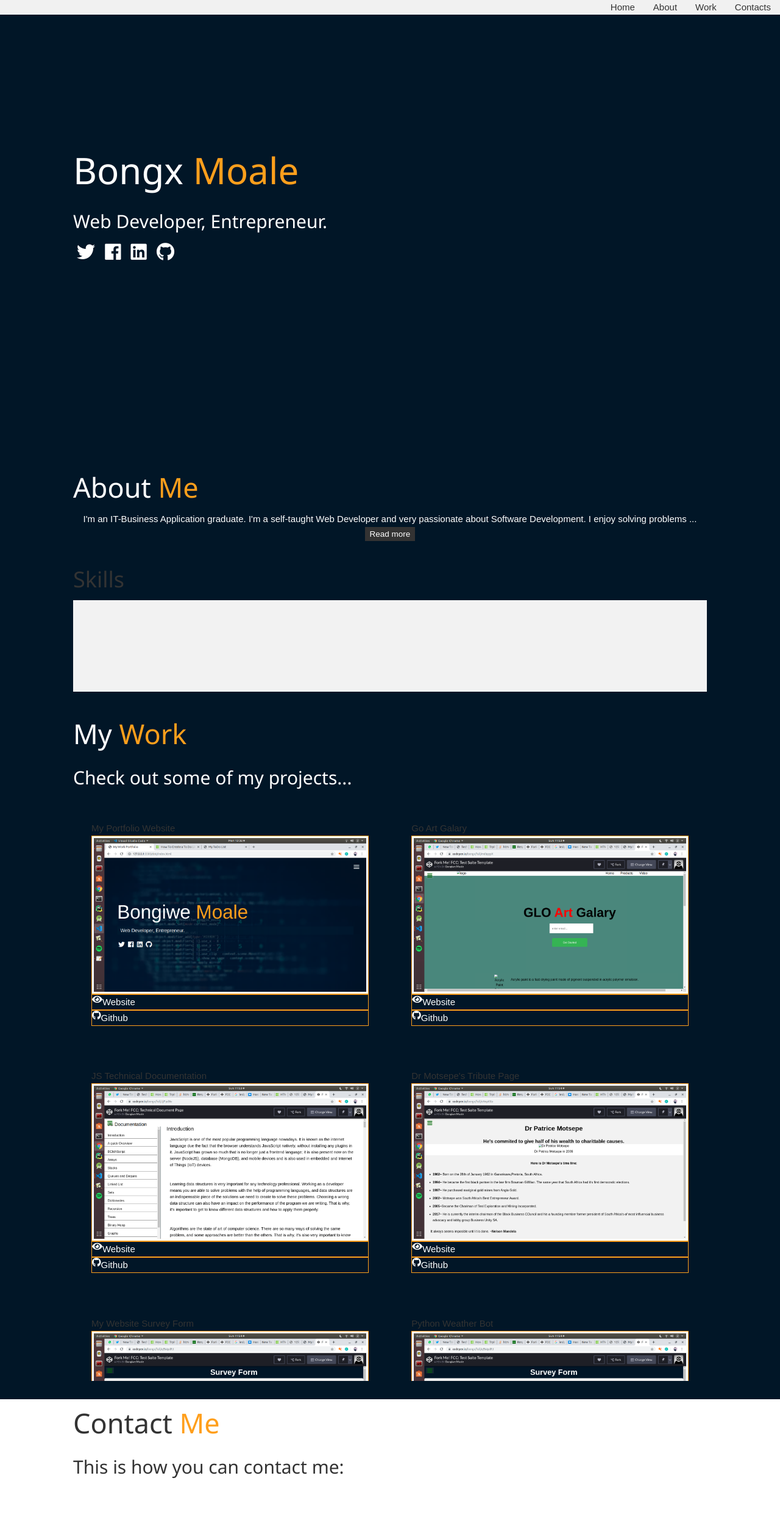
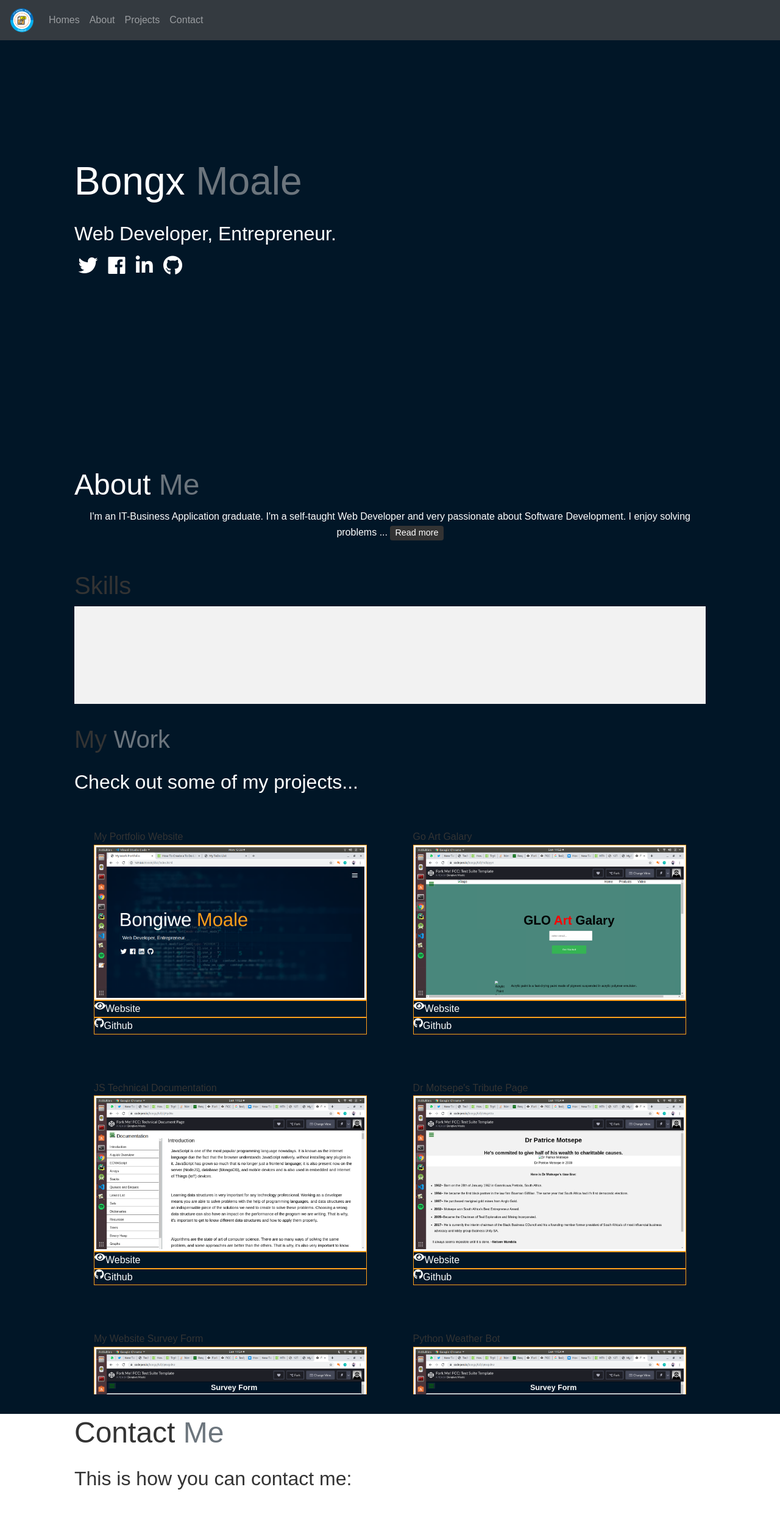
Before and after one commit to Bongx/Profile, a website: page index.html in a window 1280 px wide. Shown: the top 2492 px of the page at 61% size. Drawn offline with nearby package versions, Linux system fonts and the light colour scheme; a script that the page names is missing; files whose address does not match are found by name.

Commit message:
update index.html

```diff
--- a/app.js
+++ b/app.js
@@ -14,24 +14,3 @@ let myFunction = () => {
     moreText.style.display = "inline";
   }
 }
-
-//media queries
-let myFunction1 = () => {
-  let x = document.getElementById("myNavBar");
-
-  if (x.className === "navbar") {
-    x.className += "responsive";
-  } else {
-    x.className = "navbar";
-  }
-}
-//Responsive Nav Bar
-let myNav = () => {
-  var x = document.getElementById("demo");
-  if (x.className.indexOf("w3-show") == -1) {
-    x.className += " w3-show";
-  } else {
-    x.className = x.className.replace(" w3-show", "");
-  }
-
-}
--- a/index.html
+++ b/index.html
@@ -8,32 +8,38 @@
   <link rel="stylesheet" href="https://use.fontawesome.com/releases/v5.6.3/css/all.css"
     integrity="sha384-UHRtZLI+pbxtHCWp1t77Bi1L4ZtiqrqD80Kn4Z8NTSRyMA2Fd33n5dQ8lWUE00s/" crossorigin="anonymous" />
   <link rel="stylesheet" href="https://unpkg.com/aos@next/dist/aos.css" />
-  <link rel="stylesheet" href="https://www.w3schools.com/w3css/4/w3.css">
 
+  <link rel="stylesheet" href="https://cdnjs.cloudflare.com/ajax/libs/font-awesome/4.7.0/css/font-awesome.min.css" />
+  <link rel="stylesheet" href="https://maxcdn.bootstrapcdn.com/bootstrap/4.3.1/css/bootstrap.min.css" />
   <link rel="stylesheet" href="style.css" />
   <title>My Work Portfolio</title>
 </head>
 
 <body>
 
-  <nav class="navbar" id="myNavBar">
-    <div class="w3-bar w3-light-grey ">
-      <div class="nav w3-right">
-        <a href="#Home" class="w3-bar-item w3-button w3-hide-small w3-hover-green">Home</a>
-        <a href="#About" class="w3-bar-item w3-button w3-hide-small w3-hover-green ">About</a>
-        <a href="#Work" class="w3-bar-item w3-button w3-hide-small w3-hover-green">Work</a>
-        <a href="#Contact" class="w3-bar-item w3-button w3-hide-small w3-hover-green">Contacts</a>
-        <a href="javascript:void(0)" class="w3-bar-item w3-button w3-hide-large w3-hide-medium w3-right"
-          onclick="myNav()">&#9776;</a>
-      </div>
-
-    </div>
-
-    <div id="demo" class="mybar  w3-bar-block w3-red w3-hide w3-hide-large w3-hide-medium" style="margin-top:46px">
-      <a href="#Home" class="w3-bar-item w3-button" onclick="myNav()">Home</a>
-      <a href="#About" class="w3-bar-item w3-button" onclick="myNav()">About</a>
-      <a href="#Work" class="w3-bar-item w3-button" onclick="myNav()">Work</a>
-      <a href="#Contact" class="w3-bar-item w3-button" onclick="myNav()">Contact</a>
+  <!--Navigation-->
+  <nav class="navbar navbar-expand-md  bg-dark navbar-dark fixed-top">
+    <a class="navbar-brand" href="#">
+      <img src="img/javascript.png" alt="Logo" style="width:40px;" />
+    </a>
+    <button class="navbar-toggler" type="button" data-toggle="collapse" data-target="#collapsibleNavbar">
+      <span class="navbar-toggler-icon"></span>
+    </button>
+    <div class="collapse navbar-collapse" id="collapsibleNavbar">
+      <ul class="navbar-nav">
+        <li class="nav-item">
+          <a class="nav-link" href="#Home">Homes</a>
+        </li>
+        <li class="nav-item">
+          <a class="nav-link" href="#About">About</a>
+        </li>
+        <li class="nav-item">
+          <a class="nav-link" href="#Projects">Projects</a>
+        </li>
+        <li class="nav-item">
+          <a class="nav-link" href="#Contact">Contact</a>
+        </li>
+      </ul>
     </div>
   </nav>
   <!--Home-->
@@ -78,7 +84,8 @@
             on enhancing my skills in HTML5,CSS, and JavaScript through creating real life and
             problem solving projects.
           </span>
-          <button onclick="myFunction()" id="myBtn">Read more</button>
+          <button type="button" class="btn btn-info" id="myBtn" onclick="myFunction()">Read more</button>
+
 
         </p>
 
@@ -106,7 +113,8 @@
           <div data-iframe-width="150" data-iframe-height="270"
             data-share-badge-id="f070b382-94d7-4487-8ded-f9dde3067a6c">
           </div>
-          <script type="text/javascript" async src="//cdn.youracclaim.com/assets/utilities/embed.js"></script>
+          <script type="text/javascript" async src="//cdn.youracclaim.com/assets/utilities/embed.js" Samesite=none>
+          </script>
         </div>
         <!--Html and CSS-->
         <div class="skill-card">
@@ -121,7 +129,7 @@
 
   </section>
   <!--Work-->
-  <section class="Work" id="Work">
+  <section class="Work" id="Projects">
     <div class="container">
       <h1 class="lg-heading">My <span class="text-secondary">Work</span></h1>
       <h2 class="sm-heading">Check out some of my projects...</h2>
@@ -213,11 +221,11 @@
 
       <div class="boxes">
         <div>
-          <span class="text-secondary">Email:<a
+          <span class="text-secondary">Emails:<a
               href="https://mail.google.com/mail/?view=cm&ui=2&tf=0&fs=1&to=bongiwemoale@gmail.com&" target="_blank"
               data-toggle="tooltip" data-placement="bottom" title="Click to email me">bongiwemoale@gmail.com</a>
         </div>
-        <div><span class="text-secondary">Phone:</span><a href="!">
+        <div><span class="text-secondary">Phones:</span><a href="tel:+2763-7799-696">
             <img src="img//za.svg" alt="South Africa" style="width: 40px" , height="20px" />
             +277799696</div>
         <div>
@@ -247,6 +255,14 @@
       });
     }
   </script>
+  <script>
+    //same-site cookies
+    document.cookie = 'same-site-cookie=foo; SameSite=Lax';
+    document.cookie = 'cross-site-cookie=bar; SameSite=None; Secure';
+  </script>
+  <script src="https://ajax.googleapis.com/ajax/libs/jquery/3.4.1/jquery.min.js"></script>
+  <script src="https://cdnjs.cloudflare.com/ajax/libs/popper.js/1.14.7/umd/popper.min.js"></script>
+  <script src="https://maxcdn.bootstrapcdn.com/bootstrap/4.3.1/js/bootstrap.min.js"></script>
   <script src="app.js">
   </script>
 
--- a/style.css
+++ b/style.css
@@ -241,8 +241,7 @@ ul {
   grid-template-columns: repeat(2, 1fr);
   grid-template-rows: auto;
 }
-
-.Work h1 {
+a .Work h1 {
   font-size: 3rem;
   color: var(--secondary-color);
 }
```
Also changed, not shown: package.json (added, +22 -0 lines), img/javascript.png (added).
